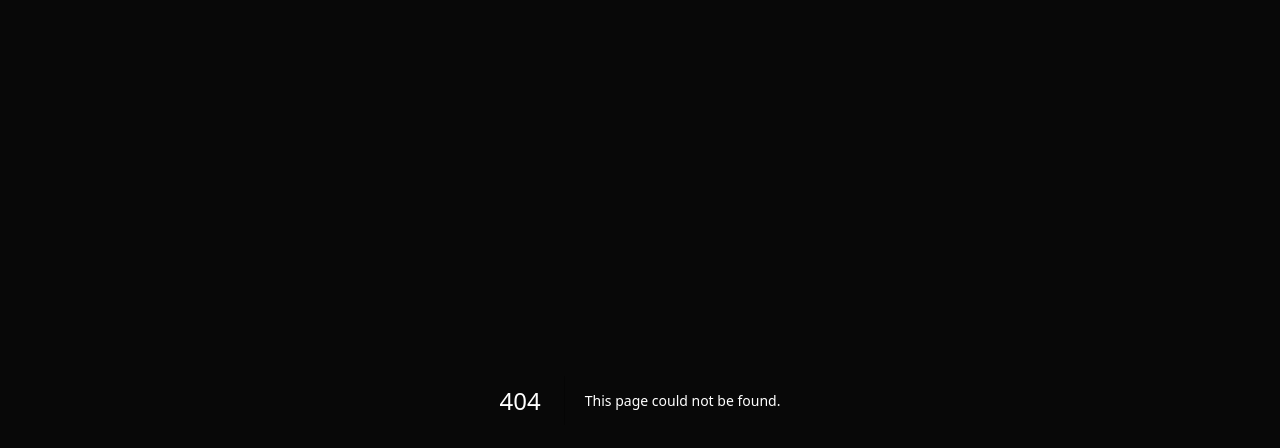
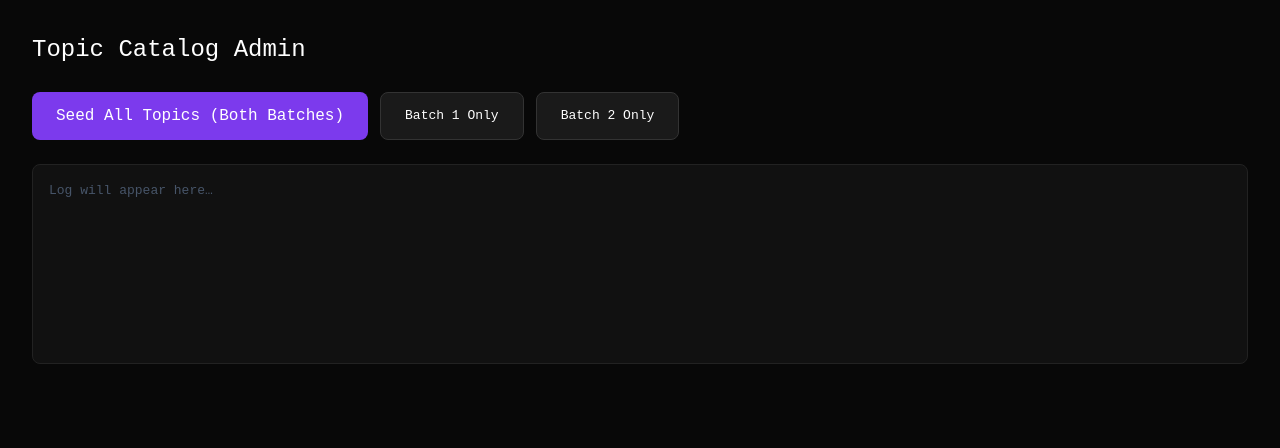
Before and after one commit to juggernaut2k4/distill, a Next.js app: page /admin/seed in a window 1280 px wide. Before the commit this address had no page. Shown: the top 448 px of the page. Built offline with nearby package versions, Linux system fonts and the light colour scheme.

Commit message:
feat(admin): add seed topics admin page with batch controls

```diff
--- /dev/null
+++ b/app/admin/seed/page.tsx
@@ -0,0 +1,95 @@
+'use client'
+
+import { useState } from 'react'
+
+const BATCH1 = ['ai-ml','devops','software-arch','cloud','frontend','typescript','backend','data-engineering','mlops','cybersecurity','testing','databases','open-source','emerging-tech','ml-fundamentals','deep-learning','nlp','data-viz','bi-analytics','statistics','python','product-strategy','agile','user-research','growth','go-to-market','ux-design','design-systems']
+const BATCH2 = ['interaction-design','accessibility','motion-design','ai-for-design','leadership','digital-transformation','finance','operations','people-org','risk','innovation','data-decisions','ma','stakeholder','content-seo','performance-mktg','brand','crm-automation','social-community','cro','ai-marketing','fintech','corp-finance','esg','financial-modeling','talent','learning-dev','dei','hr-tech']
+
+export default function SeedAdminPage() {
+  const [log, setLog] = useState<string[]>([])
+  const [running, setRunning] = useState(false)
+
+  function addLog(msg: string) {
+    setLog((prev) => [...prev, `${new Date().toLocaleTimeString()} — ${msg}`])
+  }
+
+  async function seedBatch(domains: string[], replace: boolean, label: string) {
+    addLog(`${label}: starting (${domains.length} domains)…`)
+    const res = await fetch('/api/admin/seed-topics', {
+      method: 'POST',
+      headers: { 'Content-Type': 'application/json' },
+      body: JSON.stringify({ replace, domains }),
+    })
+    const data = await res.json()
+    if (res.ok) {
+      addLog(`${label}: done — inserted ${data.inserted} topics across ${data.domains} domains (${data.failed} failed)`)
+    } else {
+      addLog(`${label}: ERROR — ${JSON.stringify(data)}`)
+    }
+  }
+
+  async function handleSeedAll() {
+    setRunning(true)
+    setLog([])
+    try {
+      await seedBatch(BATCH1, true, 'Batch 1')
+      await seedBatch(BATCH2, false, 'Batch 2')
+      addLog('All done!')
+    } catch (err) {
+      addLog(`Exception: ${String(err)}`)
+    } finally {
+      setRunning(false)
+    }
+  }
+
+  async function handleSeedBatch1() {
+    setRunning(true)
+    try { await seedBatch(BATCH1, true, 'Batch 1') }
+    finally { setRunning(false) }
+  }
+
+  async function handleSeedBatch2() {
+    setRunning(true)
+    try { await seedBatch(BATCH2, false, 'Batch 2') }
+    finally { setRunning(false) }
+  }
+
+  return (
+    <div style={{ padding: 32, background: '#080808', minHeight: '100vh', color: '#fff', fontFamily: 'monospace' }}>
+      <h1 style={{ fontSize: 24, marginBottom: 24 }}>Topic Catalog Admin</h1>
+
+      <div style={{ display: 'flex', gap: 12, marginBottom: 24 }}>
+        <button
+          onClick={handleSeedAll}
+          disabled={running}
+          style={{ padding: '12px 24px', background: running ? '#333' : '#7C3AED', color: '#fff', border: 'none', borderRadius: 8, cursor: running ? 'not-allowed' : 'pointer', fontSize: 16 }}
+        >
+          {running ? 'Running…' : 'Seed All Topics (Both Batches)'}
+        </button>
+        <button
+          onClick={handleSeedBatch1}
+          disabled={running}
+          style={{ padding: '12px 24px', background: '#1A1A1A', color: '#fff', border: '1px solid #333', borderRadius: 8, cursor: running ? 'not-allowed' : 'pointer' }}
+        >
+          Batch 1 Only
+        </button>
+        <button
+          onClick={handleSeedBatch2}
+          disabled={running}
+          style={{ padding: '12px 24px', background: '#1A1A1A', color: '#fff', border: '1px solid #333', borderRadius: 8, cursor: running ? 'not-allowed' : 'pointer' }}
+        >
+          Batch 2 Only
+        </button>
+      </div>
+
+      <div style={{ background: '#111', border: '1px solid #222', borderRadius: 8, padding: 16, minHeight: 200 }}>
+        {log.length === 0 && <p style={{ color: '#475569' }}>Log will appear here…</p>}
+        {log.map((line, i) => (
+          <p key={i} style={{ margin: '4px 0', color: line.includes('ERROR') ? '#EF4444' : line.includes('done') || line.includes('All done') ? '#10B981' : '#94A3B8' }}>
+            {line}
+          </p>
+        ))}
+      </div>
+    </div>
+  )
+}
```
